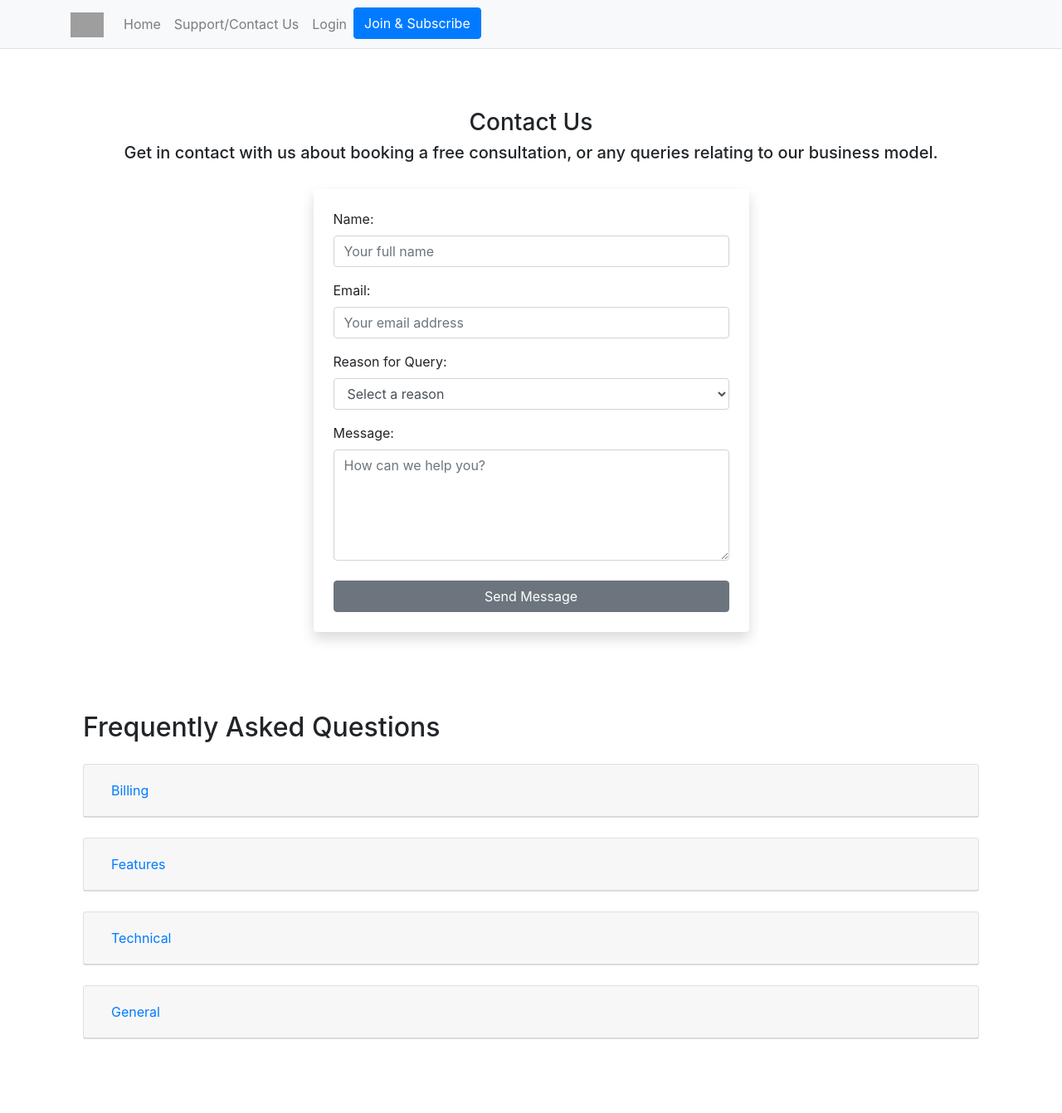
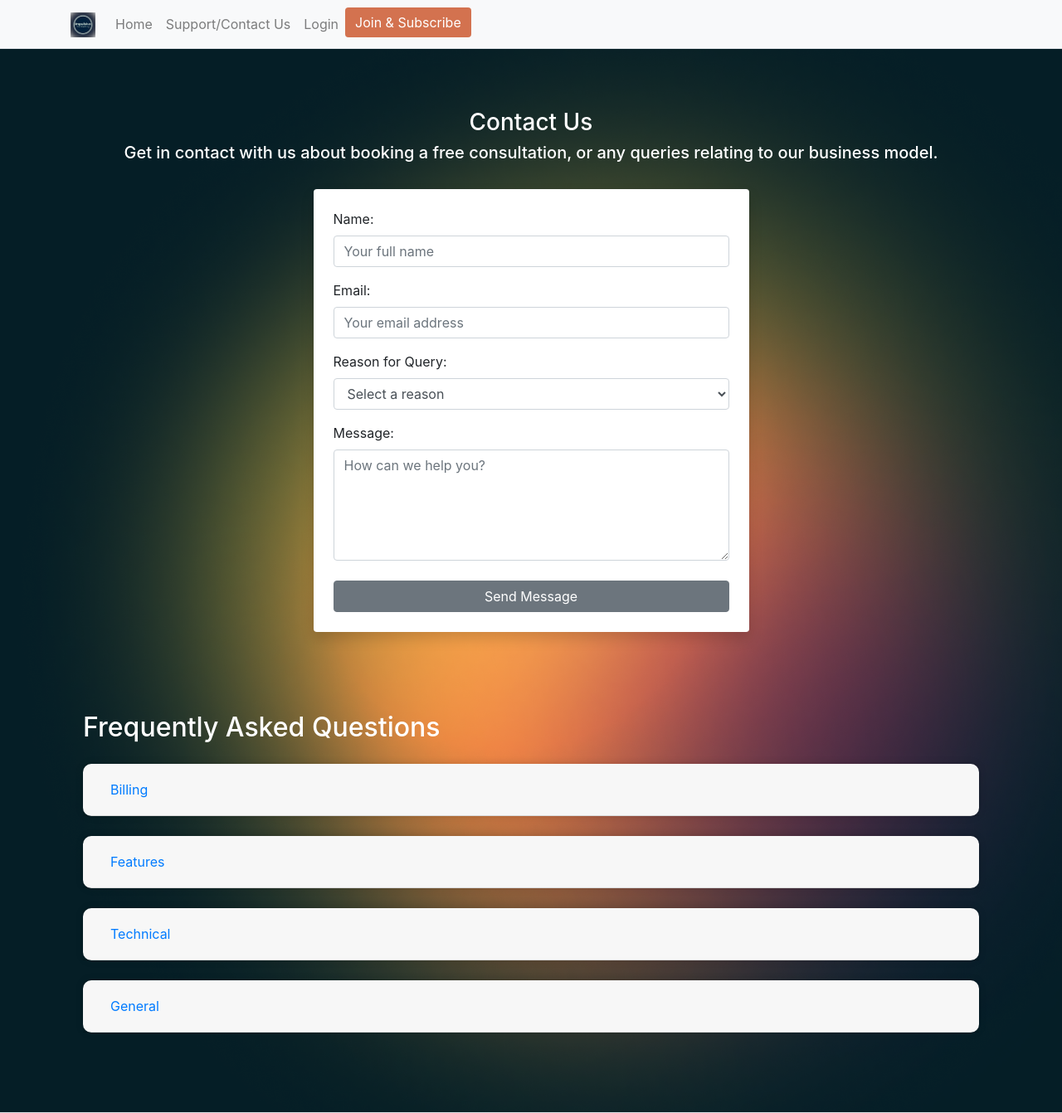
Before and after one commit to dannyobrien761/theodysseymarketer, a Django app: page /support/contact/ in a window 1280 px wide. Shown: the top 1342 px of the page at 83% size. Run offline with Django 3.2, Linux system fonts and the light colour scheme; data that the repository does not hold is empty; grey boxes are pictures that could not be loaded.

Commit message:
uploaded logo and bg immage for home-page. updated styles.css.

```diff
--- a/static/css/style.css
+++ b/static/css/style.css
@@ -1,4 +1,11 @@
 
+/*bg*/
+body {
+  background-image: url('/static/images/bg-darker-green.png');
+  background-size: cover;
+  background-repeat: no-repeat;
+  background-position: center center;
+}
 
 /* navbar-toggler icon*/
 .navbar-toggler {
@@ -15,3 +22,51 @@
 .navbar-toggler:hover .fa-bars {
     color: #83C0CF; /* hover color */
 }
+
+
+/* Headings */
+h1, h2, h3, h4, h5 {
+  color: white;
+}
+
+/* Cards */
+.card-glass {
+  background-color: rgba(255, 255, 255, 0.1); /* transparent white */
+  backdrop-filter: blur(10px);
+  -webkit-backdrop-filter: blur(10px);
+  border-radius: 12px;
+  box-shadow: 0 8px 24px rgba(0, 0, 0, 0.2);
+  border: 1px solid rgba(255, 255, 255, 0.2);
+  color: white;
+}
+
+.card {
+  border: none;
+  border-radius: 10px;
+  box-shadow: 0 0 10px rgba(0,0,0,0.15);
+}
+
+/* Buttons */
+.btn-primary {
+  background-color: #D3724F;
+  border: none;
+}
+.btn-primary:hover {
+  background-color: #DB9E45;
+  color: #053C26;
+}
+
+/* Accent Text Colors */
+.text-primary {
+  color: #713A4A !important;
+}
+
+/* Section Padding */
+section {
+  padding: 40px 0;
+}
+
+/* Icons spacing */
+ul.list-unstyled li {
+  margin-bottom: 10px;
+}
--- a/templates/base.html
+++ b/templates/base.html
@@ -50,7 +50,7 @@
         <nav class="navbar navbar-expand-lg navbar-light bg-light border-bottom">
           <div class="container">
             <a class="navbar-brand" href="{% url 'core:home' %}">
-              <img src="https://d22po4pjz3o32e.cloudfront.net/logo-image.svg" alt="Logo" height="30">
+             <img src="{% static 'images/impulsive-marketing-logo.png' %}" alt="Impulsive Marketing Logo" height="30">
             </a>
             <button class="navbar-toggler" type="button" data-toggle="collapse" data-target="#navbarMain">
               <i class="fa-solid fa-bars"></i>
```
Also changed, not shown: templates/core/home.html (+7 -6 lines), static/images/bg-darker-green.png (added), static/images/impulsive-marketing-logo.png (added).
